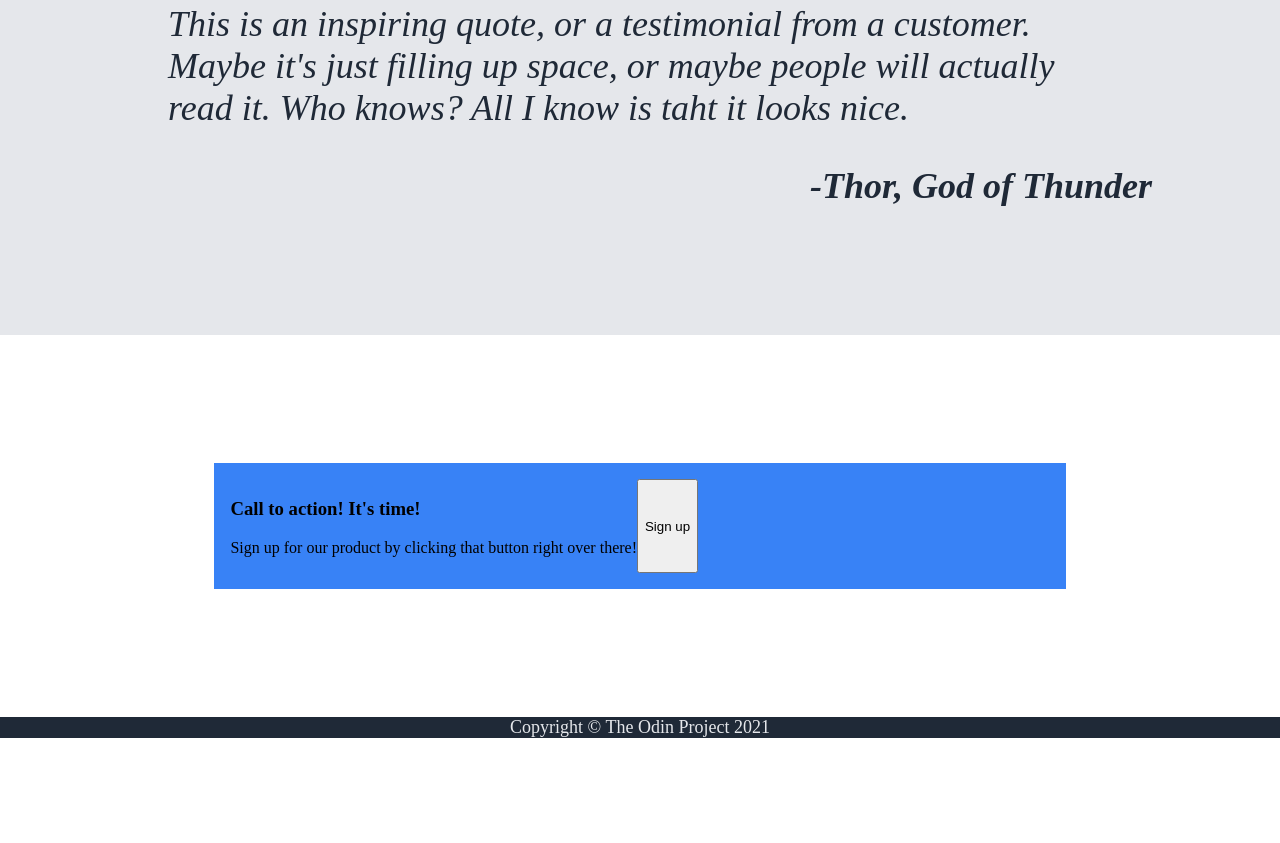
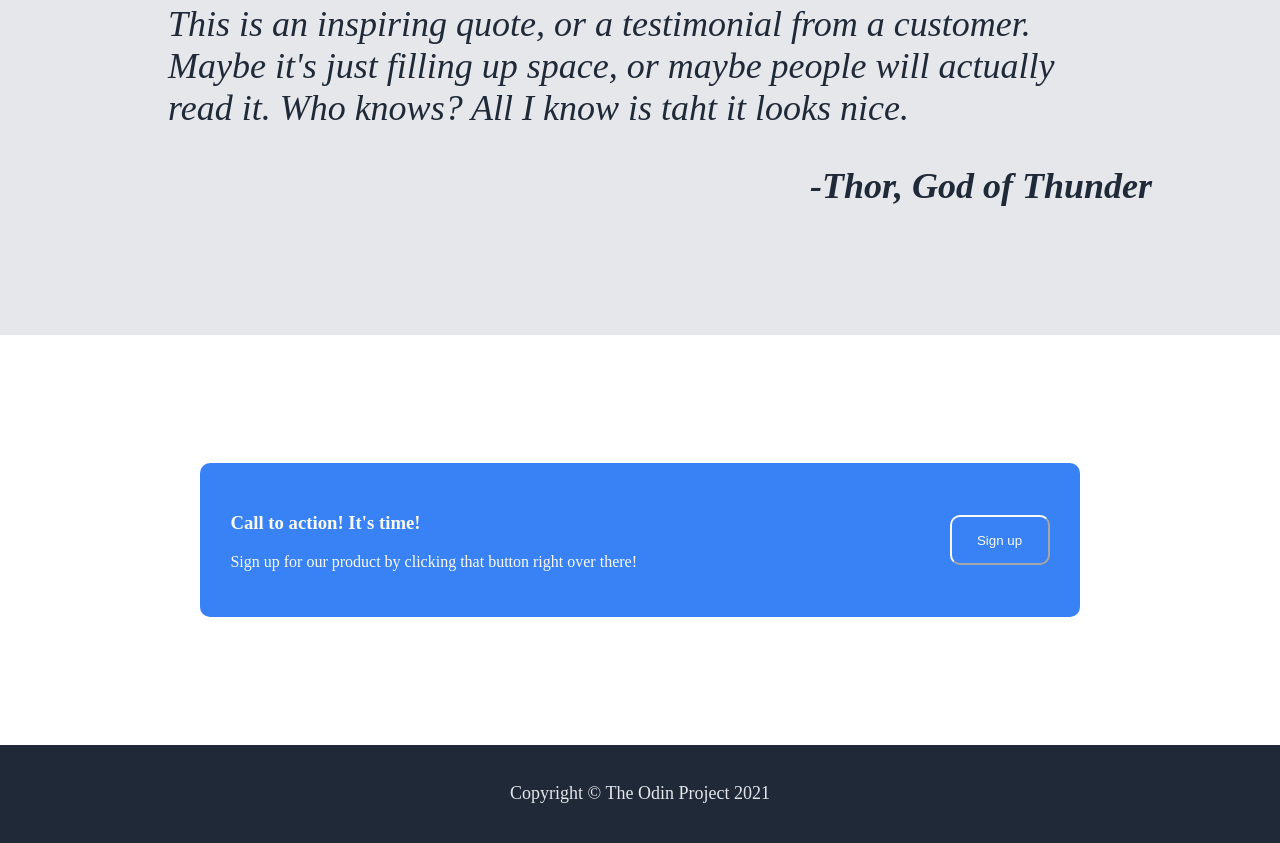
Before and after one commit to blue-leafe/flexbox, a plain HTML site: page index.html in a window 1280 px wide. Shown: the part 1114-1957 px from the top of the page. Before the commit the page ends 1852 px from the top, so only its background shows below. Drawn offline with Linux system fonts and the light colour scheme.

Commit message:
add style for action section and the two buttons on landing page

```diff
--- a/css/style.css
+++ b/css/style.css
@@ -45,6 +45,10 @@ ul{
     background-color: #3882f6;
     font-size: 18px;
     color: #f9faf8;
+    border-radius: 10px;
+    width: 130px;
+    height: 30px;
+    padding: 0;
 }
 
 .s_text{
@@ -97,9 +101,20 @@ span{
 .blue{
     background-color:#3882f6;
     width:80%;
-    padding: 16px;
+    padding: 30px;
     display: flex;
-
+    justify-content: space-between;
+    border-radius: 10px;
+    color: #f9faf8;
+}
+.blue_button{
+    border-radius: 10px;
+    width: 100px;
+    height: 50px;
+    align-self: center;
+    background-color: #3882f6;
+    color: #f9faf8;
+    border-color: #f9faf8 #f9faf8;
 }
 
 .footer{
@@ -107,4 +122,5 @@ span{
     font-size: 18px;
     color: #e5e7eb;
     text-align: center;
+    padding:3% 0;
 }
--- a/index.html
+++ b/index.html
@@ -71,7 +71,7 @@
                     <h3>Call to action! It's time!</h3>
                     <p>Sign up for our product by clicking that button right over there!</p>
                 </div>
-                <button>
+                <button class="blue_button">
                     Sign up
                 </button>
             </div>
```
